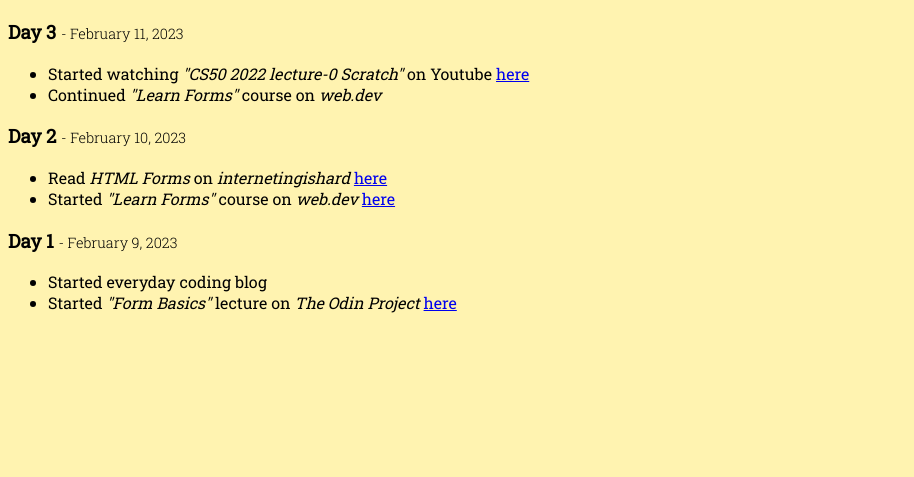
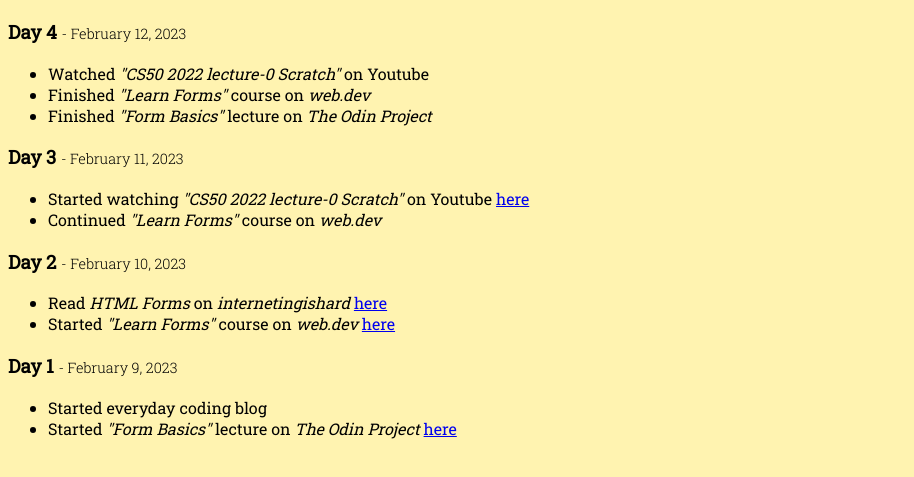
Before and after one commit to ersinisgor/everyday-coding, a plain HTML site: page index.html in a window 1280 px wide. Shown: the part 67-544 px from the top of the page, without its empty margins (0-914 px from the left). Drawn offline with Linux system fonts and the light colour scheme.

Commit message:
Add day 4

```diff
--- a/index.html
+++ b/index.html
@@ -32,6 +32,18 @@
   <body>
     <main>
         <h1>Everyday Coding Summarize</h1>
+
+        <!-- Day 4-->
+        <div class="day4">
+          <h3>Day 4 <span class="date"> - February 12, 2023</span></h3>
+          <p class="list">
+              <ul>
+                  <li>Watched <em>"CS50 2022 lecture-0 Scratch"</em> on Youtube </li>
+                  <li>Finished <em>"Learn Forms"</em> course on <em>web.dev</em></li>
+                  <li>Finished <em>"Form Basics"</em> lecture on <em>The Odin Project</em></li>
+              </ul>
+          </p>
+        </div>
 
         <!-- Day 3-->
         <div class="day3">
```
